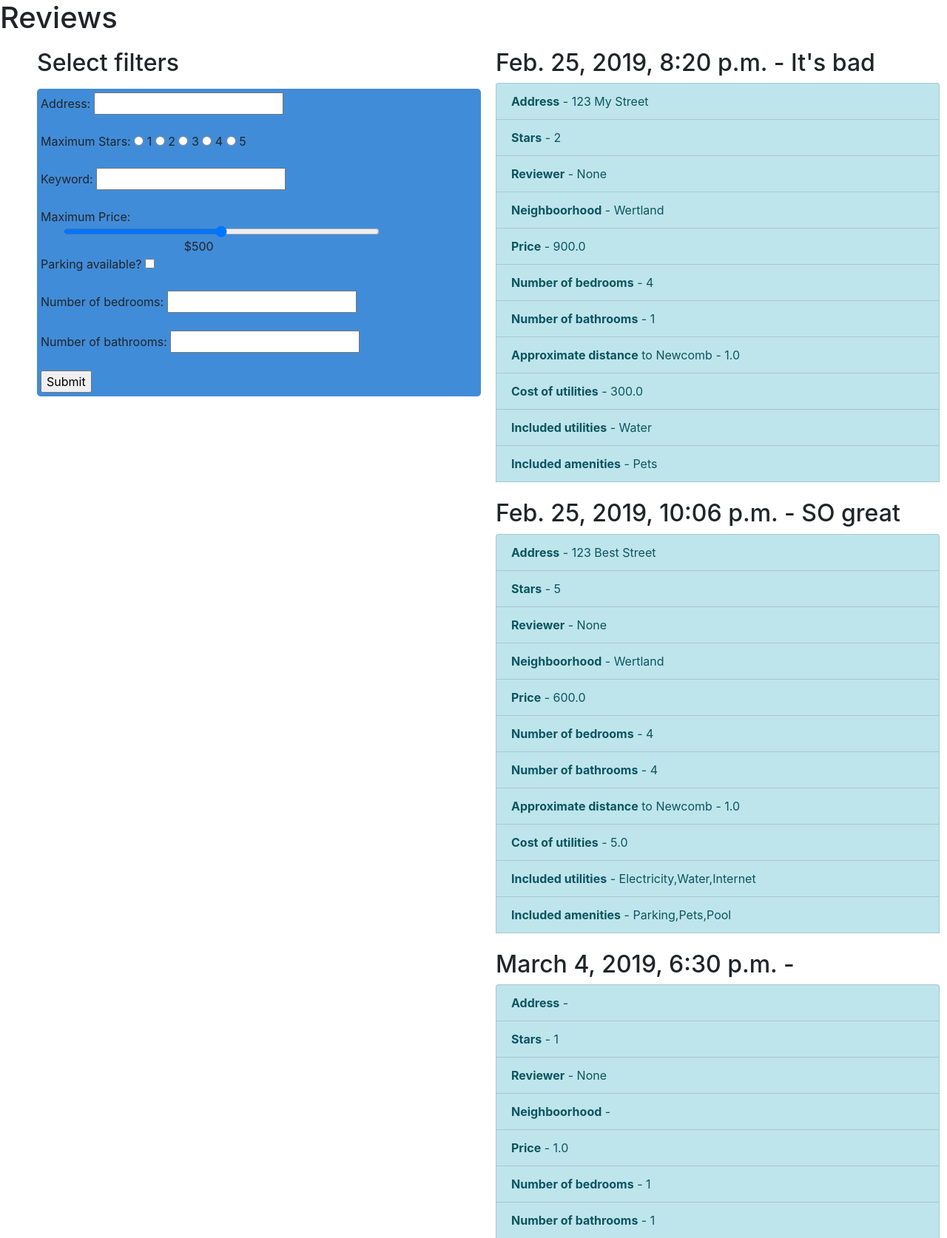
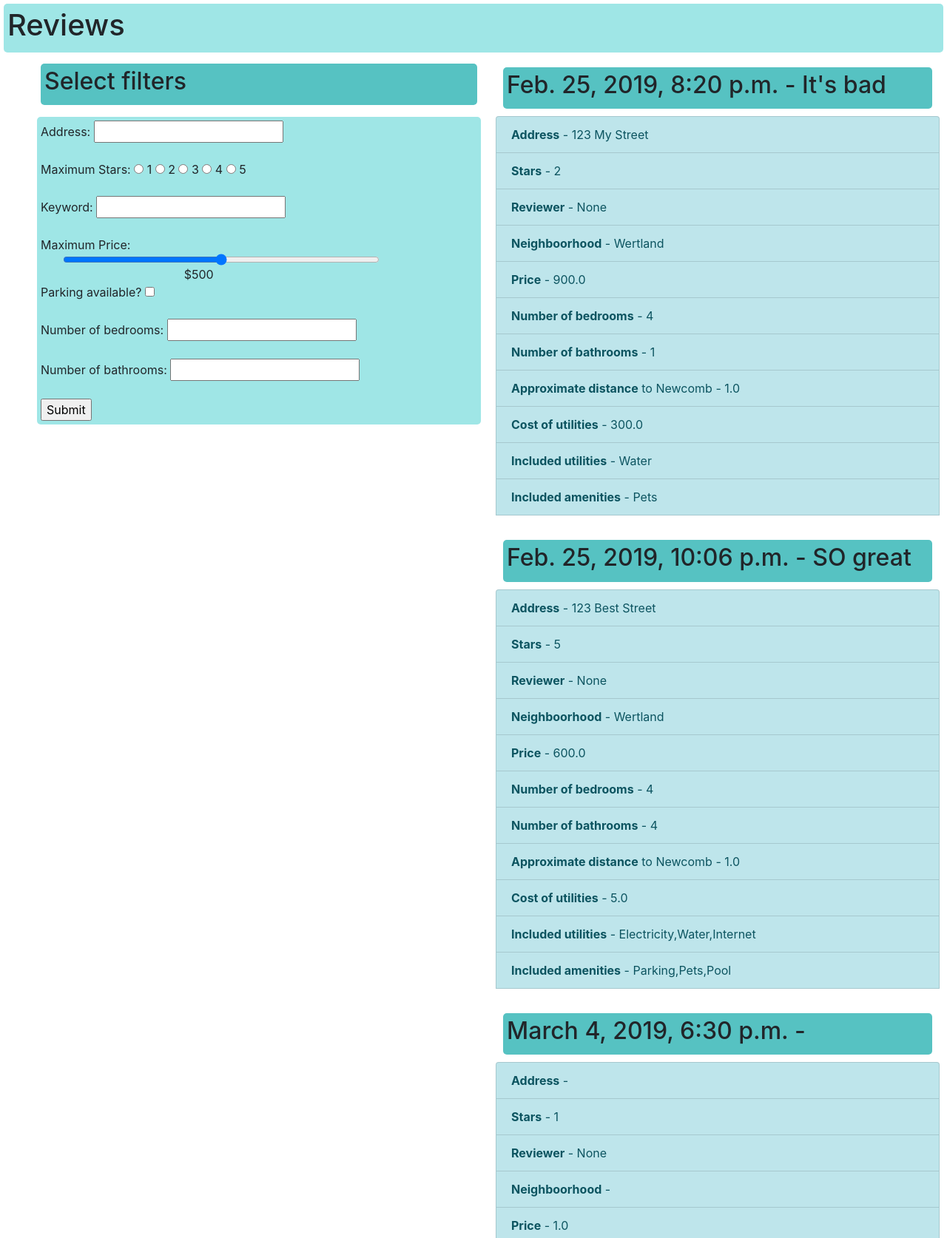
Before and after one commit to jperez913/Off-Grounds-Housing-App, a Django app: page /all_reviews/ in a window 1280 px wide. Shown: the top 1674 px of the page at 74% size. Run offline with Django 3.2, Linux system fonts and the light colour scheme; data comes from the database, SQL or seed files in the repository; some libraries are stand-ins or nearby versions.

Commit message:
added more bootstrap to all_reviews

```diff
--- a/housing_review/templates/housing_review/all_reviews.html
+++ b/housing_review/templates/housing_review/all_reviews.html
@@ -38,19 +38,44 @@
 }
 
 .reviewForm {
-  background-color: rgb(65, 140, 216);
+  background-color: rgb(159, 230, 230);
   border-radius: 5px;
   padding-top: 5px;
   padding-left: 5px;
   padding-bottom: 5px;
 }
 
+.h1Wrapper {
+  background-color: rgb(159, 230, 230);
+  border-radius: 5px;
+  padding-top: 5px;
+  padding-left: 5px;
+  padding-bottom: 5px;
+  margin-top: 5px;
+  margin-left: 5px;
+  margin-right: 5px;
+}
+
+.h2Wrapper {
+  background-color: rgb(86, 194, 194);
+  border-radius: 5px;
+  padding-top: 5px;
+  padding-left: 5px;
+  padding-bottom: 5px;
+  margin-top: 5px;
+  margin-left: 5px;
+  margin-right: 5px;
+}
+
 </style>
-
-<h1>Reviews</h1>
+<div class="h1Wrapper">
+  <h1>Reviews</h1>
+</div>
 <ul>
     <div class="column">
-    <h2>Select filters</h2>
+    <div class="h2Wrapper">
+      <h2>Select filters</h2>
+    </div>
     <P ALIGN=RIGHT>
             <form class="reviewForm" action="/action_page.php" method="get">
                 Address: <input type="text" name="filter" value=""><br><br>
@@ -95,7 +120,10 @@
   </div>
   <div class="column">
 {% for review in object_list %}
-    <h2>{{ review.pub_date }} - {{ review.text }}</h2>
+    <div class="h2Wrapper"
+      style="margin:10px;">
+      <h2>{{ review.pub_date }} - {{ review.text }}</h2>
+    </div>
     <ul class ="list-group">
     <li class="list-group-item list-group-item-info"><b>Address</b> - {{ review.address }}</li>
     <li class="list-group-item list-group-item-info"><b>Stars</b> - {{ review.stars }}</li>
```
Also changed, not shown: housing_review/urls.py (line endings or trailing spaces).
